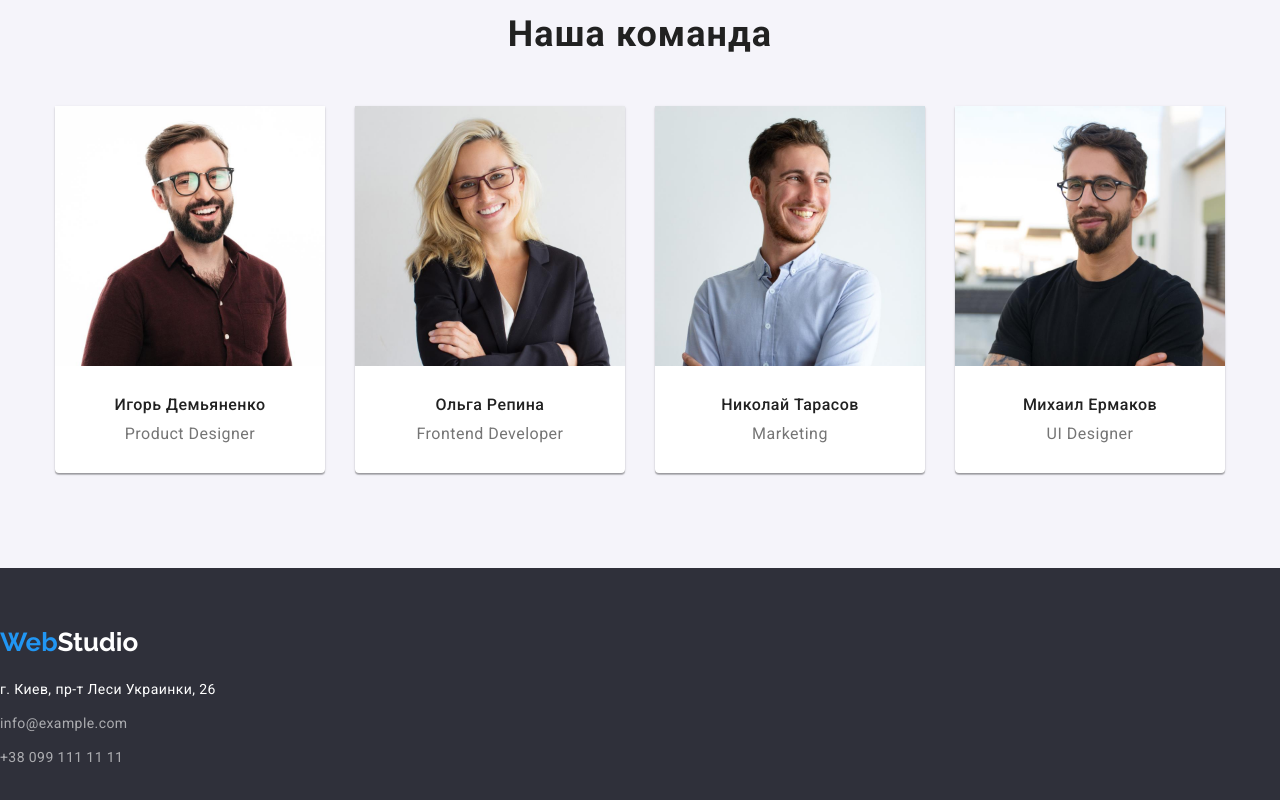
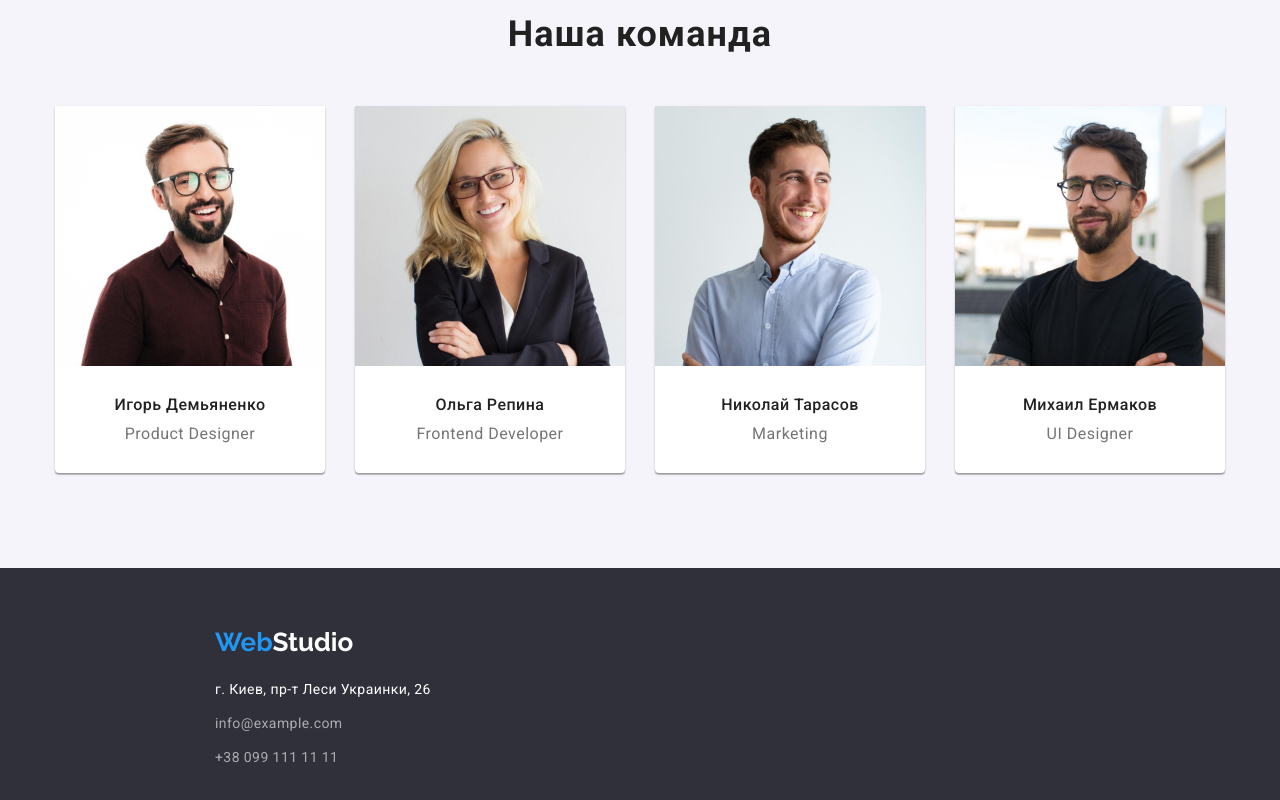
Before and after one commit to Mariia2606/goit-markup-hw-003, a plain HTML site: page index.html in a window 1280 px wide. Shown: the part 1538-2338 px from the top of the page. Drawn offline with nearby package versions, Linux system fonts and the light colour scheme.

Commit message:
Update styles.css

```diff
--- a/css/styles.css
+++ b/css/styles.css
@@ -299,6 +299,7 @@ body {
 
 .footer-conteiner {
   padding-bottom: 60px;
+  padding-left: 215px;
   padding-top: 60px;
   background-color: var(--second-bg-color--);
 }
@@ -313,6 +314,7 @@ body {
 }
 .footerweblogo {
   margin-bottom: 20px;
+  margin-right: 215px;
 }
 .footer-conacts {
   font-style: normal;
```
